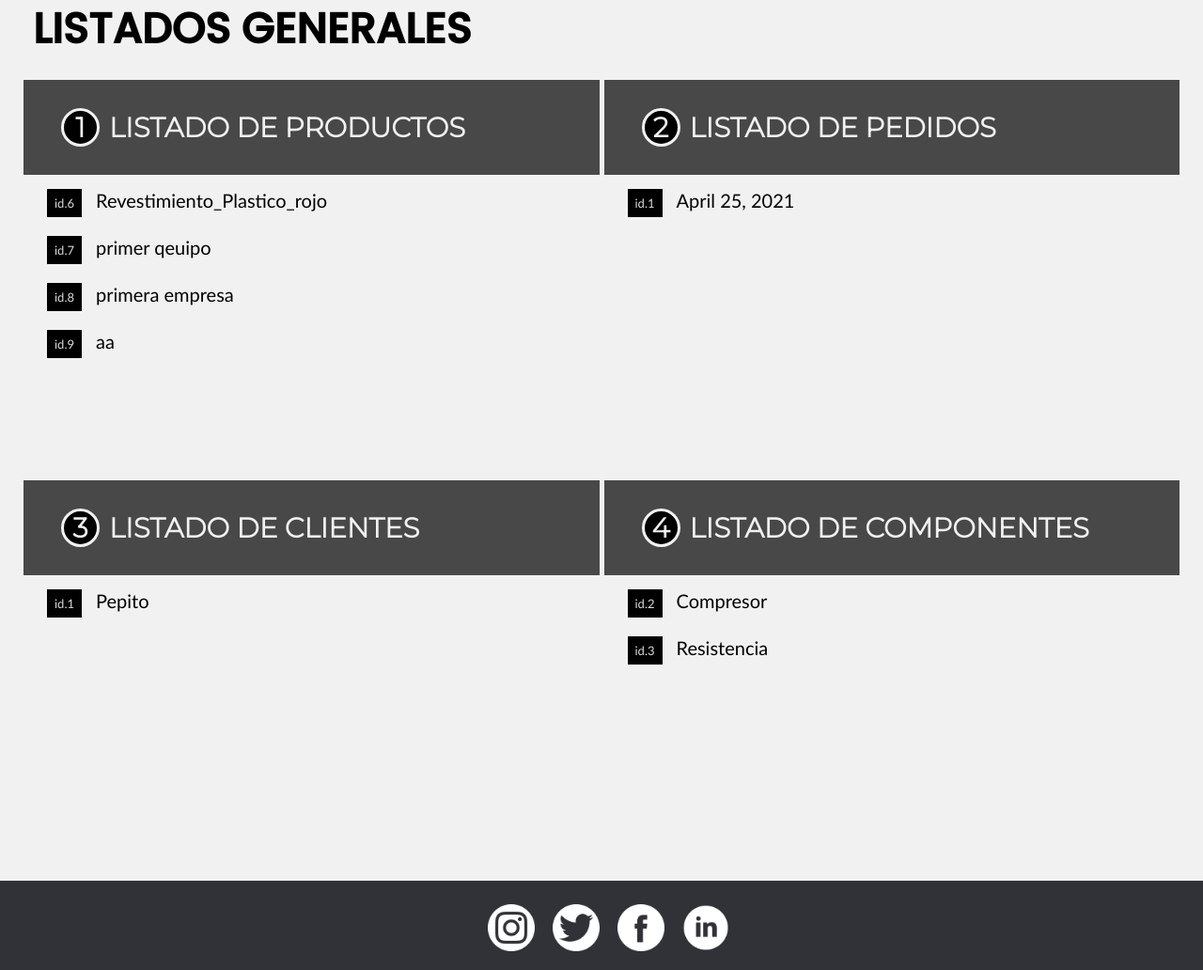
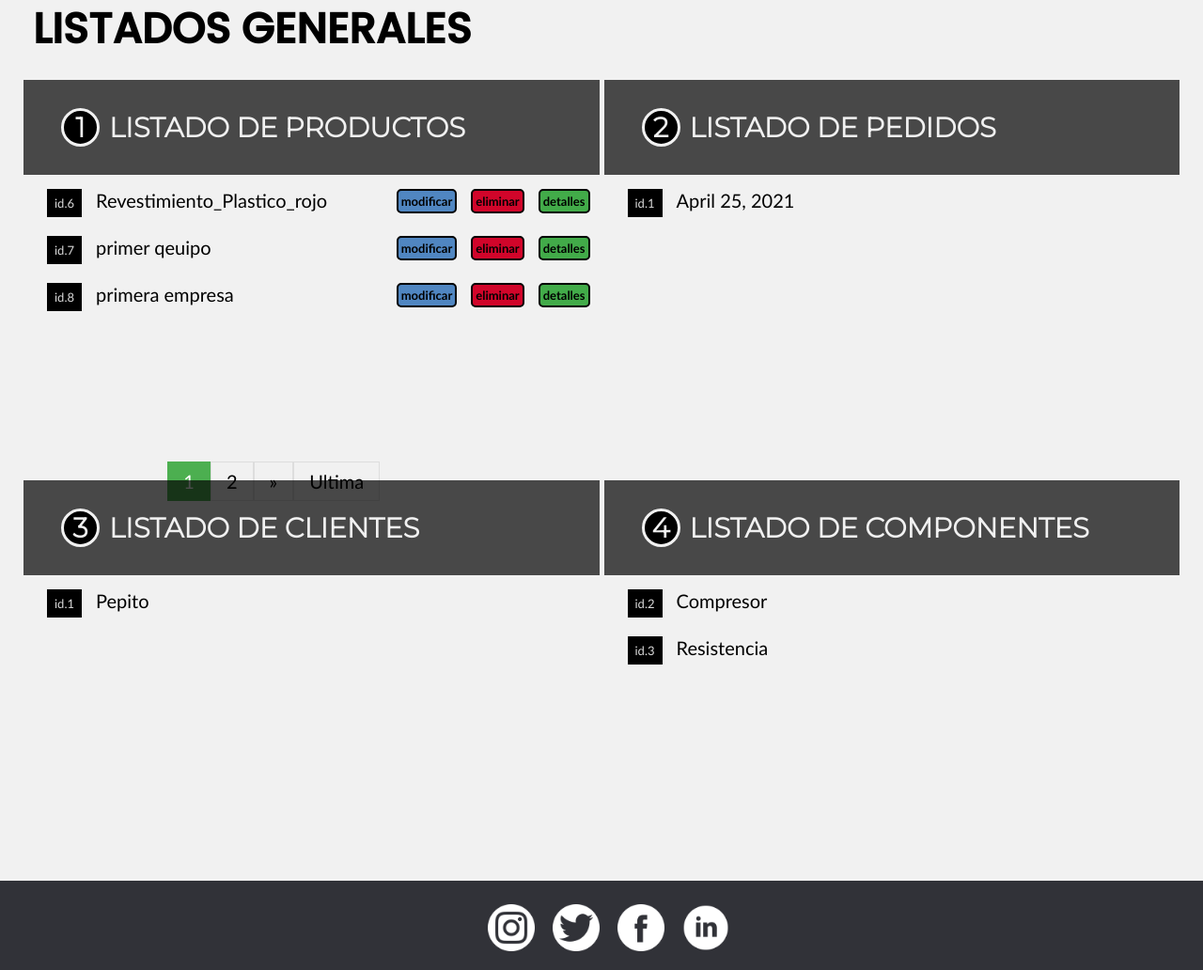
Before and after one commit to asier-vega-gutierrez/Gestion_De_Pedidos, a Django app: page /gestionDePedidos/ in a window 1280 px wide. Shown: the part 658-1690 px from the top of the page at 94% size. Run offline with Django 3.2, Linux system fonts and the light colour scheme; data comes from the database, SQL or seed files in the repository; both versions use the stored data as it was after the commit.

Commit message:
commit paginacion en prodcutos (me queda dejarlo bonito)

```diff
--- a/appGestionDePedidos/static/CSS/style.css
+++ b/appGestionDePedidos/static/CSS/style.css
@@ -468,3 +468,32 @@ input[type=submit]{
 input[type=submit]:hover{
     background: rgba(0, 0, 0, .65);
 }
+
+/* paginacion */
+
+ul.pagination {
+    display: inline-block;
+    padding: 0;
+    margin: 0;
+}
+
+ul.pagination li {display: inline;}
+
+ul.pagination li a {
+    color: black;
+    float: left;
+    padding: 8px 16px;
+    text-decoration: none;
+    transition: background-color .3s;
+    border: 1px solid #ddd;
+}
+
+ul.pagination li a.active {
+    background-color: #4CAF50;
+    color: white;
+    border: 1px solid #4CAF50;
+}
+
+ul.pagination li a:hover:not(.active) {background-color: #ddd;}
+
+div.center {text-align: center;}
--- a/appGestionDePedidos/templates/pagPrincipal.html
+++ b/appGestionDePedidos/templates/pagPrincipal.html
@@ -27,23 +27,18 @@
 
         <div class="listadosContenido">
             <!--Comprobamos si existen productos en nuestra BBDD-->
-            {% if lista_productos %}
+            {% if productos %}
                 <ul>
                     <!--Recorremos todos los productos existentes y los visualizamos como una lista no ordenada <ul>-->
-                    {% for producto in lista_productos %}
+                    {% for producto in productos %}
                         <li>
                             <span>id.{{producto.id}}</span>{{producto.nombre}}
-                            {% if perms.appGestionDePedidos.view_producto %}
-                                <a class="detalles" href="{% url 'detalleProducto' producto.id %}">detalles</a>
-                            {% endif %}
-                            {% if perms.appGestionDePedidos.delete_producto %}
-                                <a class="eliminar" href="{% url 'eliminarProducto' producto.id %}">eliminar</a>
-                            {% endif %}
-                            {% if perms.appGestionDePedidos.change_producto %}
-                                <a class="modificar" href="{% url 'modificarProducto' producto.id %}">modificar</a>
-                            {% endif %}
+                            <a class="detalles" href="{% url 'detalleProducto' producto.id %}">detalles</a>
+                            <a class="eliminar" href="{% url 'eliminarProducto' producto.id %}">eliminar</a>
+                            <a class="modificar" href="{% url 'modificarProducto' producto.id %}">modificar</a>
                         </li>
                     {% endfor %}
+
                 </ul>
             <!--Sacamos un aviso de que no existen productos en caso de no encontrarlos-->
             {% else %}
@@ -52,6 +47,7 @@
                     <p>Para añadir un producto haga click <a class="añadir" href="{% url 'anyadirProducto' %}">aquí</a></p>
                 {% endif %}
             {% endif %}
+            {% include "paginacion.html" %}
         </div>
     </article>
 
--- /dev/null
+++ b/appGestionDePedidos/templates/paginacion.html
@@ -0,0 +1,31 @@
+<div class="center">
+    <nav>
+        <ul class="pagination">
+            {% if productos.has_previous %}
+                <li>
+                    <a href="?page=1">Primera</a>
+                </li>
+                <li>
+                    <a href="?page={{ productos.previous_page_number }}">&laquo;</a>
+                </li>
+            {% endif %}
+
+
+            {% for pagina in paginas %}
+                <li>
+                    <a class="{% if pagina_actual == pagina %} active{% endif %}" href="?page={{ pagina }}">{{ pagina }}</a>
+                </li>
+            {% endfor %}
+
+
+            {% if productos.has_next %}
+                <li>
+                    <a href="?page={{ productos.next_page_number }}">&raquo;</a>
+                </li>
+                <li>
+                    <a href="?page={{ productos.paginator.num_pages }}">Ultima</a>
+                </li>
+             {% endif %}
+        </ul>
+    </nav>
+</div>
--- a/appGestionDePedidos/views.py
+++ b/appGestionDePedidos/views.py
@@ -4,7 +4,7 @@ from django.views import View
 from django import forms
 from django.urls import reverse_lazy
 from django.contrib.auth.mixins import PermissionRequiredMixin
-
+from django.core.paginator import Paginator
 
 from .forms import *
 from .models import *
@@ -15,13 +15,23 @@ class ListadosListView(ListView):
         template_name = 'pagPrincipal.html'
         context_object_name = 'lista_productos'
 
-        #Añadimos a la vista un listado de todos los pedidos, clientes y componentes existentes mediante la función get_context_data
+        #AÃ±adimos a la vista un listado de todos los pedidos, clientes y componentes existentes mediante la funciÃ³n get_context_data
         def get_context_data(self, **kwargs):
                 context = super(ListadosListView, self).get_context_data(**kwargs)
                 context['lista_pedidos'] = Pedido.objects.all()
                 context['lista_clientes'] = Cliente.objects.all()
                 context['lista_componentes'] = Componente.objects.all()
+
+                paginatorProducto = Paginator(Producto.objects.all(), 3)
+                # Si no existe la variable page en la url entonces sera 1
+                context['pagina']=self.request.GET.get('page') or 1
+                pagina = context['pagina']
+                productos = paginatorProducto.get_page(pagina)
+                context['productos'] = productos
+                context['pagina_actual'] = int(pagina)
+                context['paginas'] = range(1, productos.paginator.num_pages + 1)
                 return context
+
 
 #Vista basada en clases que nos coge todos los atributos de un producto concreto para poder trabajar con ellos en el html. El 'permission_required' es para que un usuario sin autorización no pueda acceder a esta información por URL.
 class ProductoDetailView(PermissionRequiredMixin, DetailView):
```
Also changed, not shown: db.sqlite3.
